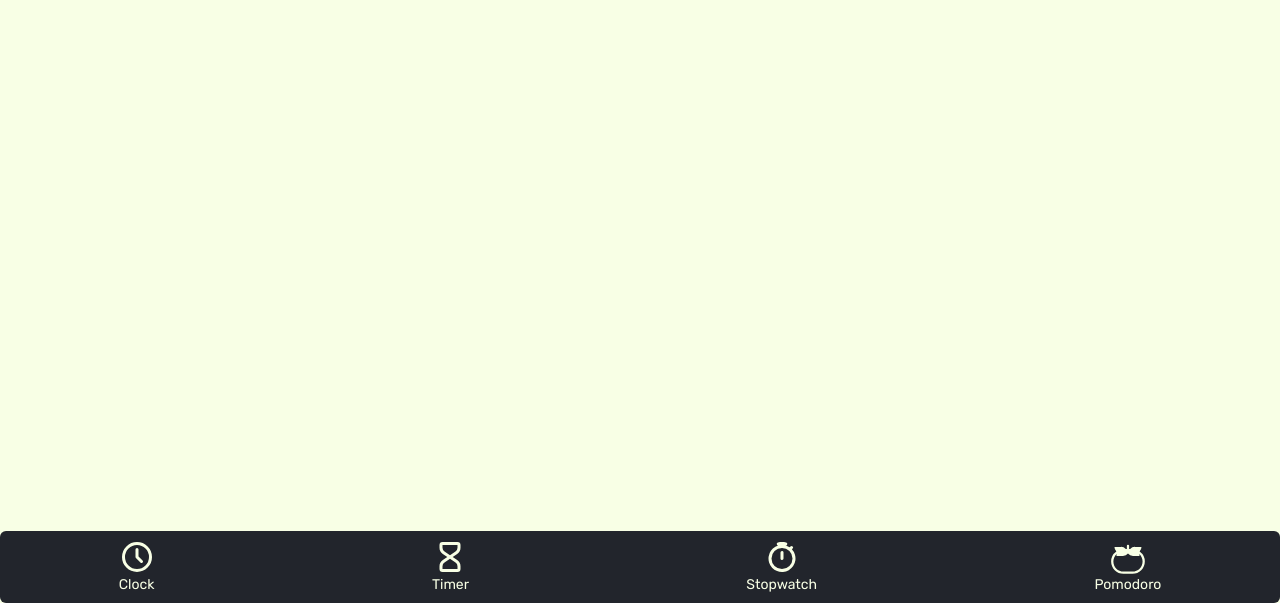
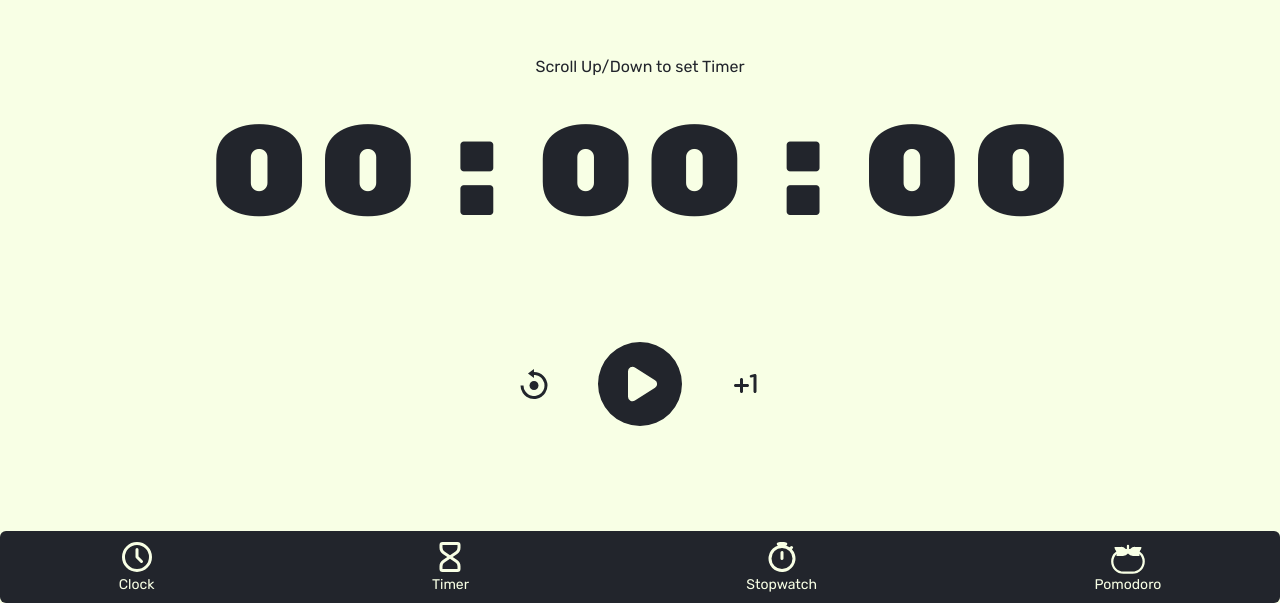
Before and after one commit to princekumar036/bigtime, a SvelteKit app: page /timer in a window 1280 px wide. Shown: the part 197-800 px from the top of the page. Built offline with nearby package versions, Linux system fonts and the light colour scheme.

Commit message:
all apps running

```diff
--- a/src/app.css
+++ b/src/app.css
@@ -2,14 +2,25 @@
 @tailwind components;
 @tailwind utilities;
 
+
 @layer utilities {
-    /* Hide scrollbar for Chrome, Safari and Opera */
+    /* HIDE SCROLLBAR */
+    /* Chrome, Safari, Opera */
     .no-scrollbar::-webkit-scrollbar {
         display: none;
     }
-   /* Hide scrollbar for IE, Edge and Firefox */
+   /* IE, Edge and Firefox */
     .no-scrollbar {
         -ms-overflow-style: none;  /* IE and Edge */
         scrollbar-width: none;  /* Firefox */
   }
 }
+
+@layer base {
+    /* HIDE SPINS ON NUMBER INPUT */
+    .no-spins::-webkit-inner-spin-button,
+    .no-spins::-webkit-outer-spin-button {
+        -webkit-appearance: none;
+        margin: 0;
+    }
+}
--- a/src/routes/pomodoro/+page.svelte
+++ b/src/routes/pomodoro/+page.svelte
@@ -1,5 +1,78 @@
 <script lang="ts">
-    import type { PageData } from './$types';
+    import { Duration } from "luxon";
 
-    export let data: PageData;
+    let workSession = Duration.fromObject({minutes: 25})
+    let breakSession = Duration.fromObject({minutes: 5})
+
+    let currentSession = workSession
+    let isWorkSession:boolean = true
+    let running:boolean = false
+    let intervalId:number
+    let message:HTMLDivElement
+
+    function startPause() {
+        if (!running) {
+            running = true
+            message.innerHTML = isWorkSession ? 'Focus Session' : 'Break'
+            intervalId = setInterval(() => {
+                if (currentSession.as('seconds') !== 0) {
+                    currentSession = currentSession.minus(1000)
+                    message.innerHTML = isWorkSession ? 'Focus Session' : 'Break'
+                }
+                else {
+                    isWorkSession = !isWorkSession
+                    currentSession = isWorkSession ? workSession : breakSession
+                    message.innerHTML = isWorkSession ? 'Focus Session' : 'Break'
+                }
+            }, 1000)
+        }
+        else {
+            running = false
+            clearInterval(intervalId)
+            message.innerHTML = 'Paused'
+        }
+
+        function startSession() {
+            intervalId = setInterval(() => {
+                currentSession = currentSession.minus(1000)
+            })
+        }
+    }
+
+    function reset() {
+        running = false
+        clearInterval(intervalId)
+        isWorkSession = true
+        currentSession = workSession
+        message.innerHTML = 'Hit Play Button to Start Focus Session'
+    }
 </script>
+
+<div class="h-[90vh] grid place-content-center text-center">
+    <div bind:this={message}>Hit Play Button to Start Focus Session</div>
+    <div class="font-RubikMono text-[13vw] xl:text-[10vw]">{currentSession.toFormat('hh:mm:ss')}</div>
+
+    <div class="absolute left-1/2 -translate-x-1/2 top-2/3 text-4xl flex justify-center align-center gap-10">
+        <button on:click={reset}>
+            <svg xmlns="http://www.w3.org/2000/svg" width="1em" height="1em" viewBox="0 0 24 24">
+                <path fill="currentColor" d="M12 16c1.671 0 3-1.331 3-3s-1.329-3-3-3s-3 1.331-3 3s1.329 3 3 3" />
+                <path fill="currentColor" d="M20.817 11.186a8.94 8.94 0 0 0-1.355-3.219a9.053 9.053 0 0 0-2.43-2.43a8.95 8.95 0 0 0-3.219-1.355a9.028 9.028 0 0 0-1.838-.18V2L8 5l3.975 3V6.002c.484-.002.968.044 1.435.14a6.961 6.961 0 0 1 2.502 1.053a7.005 7.005 0 0 1 1.892 1.892A6.967 6.967 0 0 1 19 13a7.032 7.032 0 0 1-.55 2.725a7.11 7.11 0 0 1-.644 1.188a7.2 7.2 0 0 1-.858 1.039a7.028 7.028 0 0 1-3.536 1.907a7.13 7.13 0 0 1-2.822 0a6.961 6.961 0 0 1-2.503-1.054a7.002 7.002 0 0 1-1.89-1.89A6.996 6.996 0 0 1 5 13H3a9.02 9.02 0 0 0 1.539 5.034a9.096 9.096 0 0 0 2.428 2.428A8.95 8.95 0 0 0 12 22a9.09 9.09 0 0 0 1.814-.183a9.014 9.014 0 0 0 3.218-1.355a8.886 8.886 0 0 0 1.331-1.099a9.228 9.228 0 0 0 1.1-1.332A8.952 8.952 0 0 0 21 13a9.09 9.09 0 0 0-.183-1.814" />
+            </svg>
+        </button>
+        <button class="text-8xl" on:click={startPause}>
+            {#if running}
+                <svg xmlns="http://www.w3.org/2000/svg" width="1em" height="1em" viewBox="0 0 16 16">
+                    <path fill="currentColor" fill-rule="evenodd" d="M15 8A7 7 0 1 1 1 8a7 7 0 0 1 14 0M5.5 5.5A.5.5 0 0 1 6 5h.5a.5.5 0 0 1 .5.5v5a.5.5 0 0 1-.5.5H6a.5.5 0 0 1-.5-.5zm4-.5a.5.5 0 0 0-.5.5v5a.5.5 0 0 0 .5.5h.5a.5.5 0 0 0 .5-.5v-5A.5.5 0 0 0 10 5z" clip-rule="evenodd" />
+                </svg>
+            {:else}
+                <svg xmlns="http://www.w3.org/2000/svg" width="1em" height="1em" viewBox="0 0 16 16">
+                    <path fill="currentColor" fill-rule="evenodd" d="M8 15A7 7 0 1 0 8 1a7 7 0 0 0 0 14m-.847-9.766A.75.75 0 0 0 6 5.866v4.268a.75.75 0 0 0 1.153.633l3.353-2.134a.75.75 0 0 0 0-1.266z" clip-rule="evenodd" />
+                </svg>
+            {/if}
+        </button>
+        <!-- INVISIBLE BUTTON ONLY FOR ALIGNMENT -->
+        <button class="invisible">
+            <svg xmlns="http://www.w3.org/2000/svg" width="1em" height="1em" viewBox="0 0 24 24"></svg>
+        </button>
+    </div>
+</div>
--- a/src/routes/stopwatch/+page.svelte
+++ b/src/routes/stopwatch/+page.svelte
@@ -1,3 +1,7 @@
+<svelte:head>
+    <title>Stopwatch</title>
+</svelte:head>
+
 <script lang="ts">
     import { DateTime, Duration } from "luxon"
     import { onMount, onDestroy } from "svelte"
--- a/src/routes/timer/+page.svelte
+++ b/src/routes/timer/+page.svelte
@@ -0,0 +1,96 @@
+
+<script lang="ts">
+    import { Duration } from "luxon";
+
+    let running:boolean = false
+    let started:boolean = false
+    let timer:Duration = Duration.fromMillis(0)
+    let intervalId:number
+    let message:HTMLDivElement
+
+    // SCROLL OVER ANY UNIT TO SET TIMER
+    function scroll(e:WheelEvent, unit) {
+        if (!started && !running) {                         // ONLY POSSIBLE WHEN NEITHER STARTED NOR RUNNING
+            if (e.deltaY < 0 && timer.get(unit) < 60) {     // SCROLL UP TO INCREASE UPTO 60
+                timer = timer.plus({ [unit]: 1})
+            }
+            else if (e.deltaY > 0 && timer.get(unit) > 0) { // SCROLL DOWN TO DECREASE UNTILL 0
+                timer = timer.minus({ [unit]: 1})
+            }
+        }
+    }
+
+    // ADD ONE MIN BUTTON, WORKS AT ALL TIMES
+    function addMinute() {
+        timer = timer.plus({minutes: 1})
+    }
+
+    // START OR PAUSE BUTTON
+    function startPause() {
+        started = true                                  // FIRST CLICK STARTS THE TIMER
+        message.innerHTML = 'Timer Started'
+        if (!running && timer.as('seconds') > 0) {      //
+            running = true
+            intervalId = setInterval(() => {            // TICKER
+                if (timer.as('seconds') === 0) {
+                    reset()                             // RESET WHEN TIMER === 0
+                    message.innerHTML = 'Timer Ended'
+                }
+                else {
+                    timer = timer.minus(1000)
+                }
+            }, 1000)
+
+        }
+        else {                                          // SUBSEQUENT CLICKS PAUSES THE TIMER
+            running = false
+            clearInterval(intervalId)
+            message.innerHTML = 'Timer Paused'
+        }
+    }
+
+    // RESET BUTTON/FUNCTION
+    function reset() {
+        started = false
+        running = false
+        clearInterval(intervalId)
+        timer = Duration.fromMillis(0)
+        message.innerHTML = 'Scroll Up/Down to set Timer'
+    }
+    </script>
+
+<div class="h-[90vh] grid place-content-center text-center">
+    <div bind:this={message}>Scroll Up/Down to set Timer</div>
+    <div class="font-RubikMono text-[13vw] xl:text-[10vw] flex">
+        <div class="font-RubikMono {started || running ? 'cursor-not-allowed' : 'cursor-ns-resize'}" on:wheel={(e) => scroll(e, 'hours')}>{timer.toFormat('hh:mm:ss').split(':')[0]}</div>
+        :
+        <div class="font-RubikMono {started || running ? 'cursor-not-allowed' : 'cursor-ns-resize'}" on:wheel={(e) => scroll(e, 'minutes')}>{timer.toFormat('hh:mm:ss').split(':')[1]}</div>
+        :
+        <div class="font-RubikMono {started || running ? 'cursor-not-allowed' : 'cursor-ns-resize'}" on:wheel={(e) => scroll(e, 'seconds')}>{timer.toFormat('hh:mm:ss').split(':')[2]}</div>
+    </div>
+
+    <div class="absolute left-1/2 -translate-x-1/2 top-2/3 text-4xl flex justify-center align-center gap-10">
+        <button on:click={reset}>
+            <svg xmlns="http://www.w3.org/2000/svg" width="1em" height="1em" viewBox="0 0 24 24">
+                <path fill="currentColor" d="M12 16c1.671 0 3-1.331 3-3s-1.329-3-3-3s-3 1.331-3 3s1.329 3 3 3" />
+                <path fill="currentColor" d="M20.817 11.186a8.94 8.94 0 0 0-1.355-3.219a9.053 9.053 0 0 0-2.43-2.43a8.95 8.95 0 0 0-3.219-1.355a9.028 9.028 0 0 0-1.838-.18V2L8 5l3.975 3V6.002c.484-.002.968.044 1.435.14a6.961 6.961 0 0 1 2.502 1.053a7.005 7.005 0 0 1 1.892 1.892A6.967 6.967 0 0 1 19 13a7.032 7.032 0 0 1-.55 2.725a7.11 7.11 0 0 1-.644 1.188a7.2 7.2 0 0 1-.858 1.039a7.028 7.028 0 0 1-3.536 1.907a7.13 7.13 0 0 1-2.822 0a6.961 6.961 0 0 1-2.503-1.054a7.002 7.002 0 0 1-1.89-1.89A6.996 6.996 0 0 1 5 13H3a9.02 9.02 0 0 0 1.539 5.034a9.096 9.096 0 0 0 2.428 2.428A8.95 8.95 0 0 0 12 22a9.09 9.09 0 0 0 1.814-.183a9.014 9.014 0 0 0 3.218-1.355a8.886 8.886 0 0 0 1.331-1.099a9.228 9.228 0 0 0 1.1-1.332A8.952 8.952 0 0 0 21 13a9.09 9.09 0 0 0-.183-1.814" />
+            </svg>
+        </button>
+        <button class="text-8xl" on:click={startPause}>
+            {#if running}
+                <svg xmlns="http://www.w3.org/2000/svg" width="1em" height="1em" viewBox="0 0 16 16">
+                    <path fill="currentColor" fill-rule="evenodd" d="M15 8A7 7 0 1 1 1 8a7 7 0 0 1 14 0M5.5 5.5A.5.5 0 0 1 6 5h.5a.5.5 0 0 1 .5.5v5a.5.5 0 0 1-.5.5H6a.5.5 0 0 1-.5-.5zm4-.5a.5.5 0 0 0-.5.5v5a.5.5 0 0 0 .5.5h.5a.5.5 0 0 0 .5-.5v-5A.5.5 0 0 0 10 5z" clip-rule="evenodd" />
+                </svg>
+            {:else}
+                <svg xmlns="http://www.w3.org/2000/svg" width="1em" height="1em" viewBox="0 0 16 16">
+                    <path fill="currentColor" fill-rule="evenodd" d="M8 15A7 7 0 1 0 8 1a7 7 0 0 0 0 14m-.847-9.766A.75.75 0 0 0 6 5.866v4.268a.75.75 0 0 0 1.153.633l3.353-2.134a.75.75 0 0 0 0-1.266z" clip-rule="evenodd" />
+                </svg>
+            {/if}
+        </button>
+        <button class="" on:click={addMinute}>
+            <svg xmlns="http://www.w3.org/2000/svg" width="1em" height="1em" viewBox="0 0 24 24">
+                <path fill="currentColor" d="M9 8c-.55 0-1 .45-1 1v3H5c-.55 0-1 .45-1 1s.45 1 1 1h3v3c0 .55.45 1 1 1s1-.45 1-1v-3h3c.55 0 1-.45 1-1s-.45-1-1-1h-3V9c0-.55-.45-1-1-1m5.5-1.21c0 .57.52 1 1.08.89L17 7.4V17c0 .55.45 1 1 1s1-.45 1-1V6.27c0-.65-.6-1.12-1.23-.97l-2.57.62c-.41.09-.7.46-.7.87" />
+            </svg>
+        </button>
+    </div>
+</div>
```
